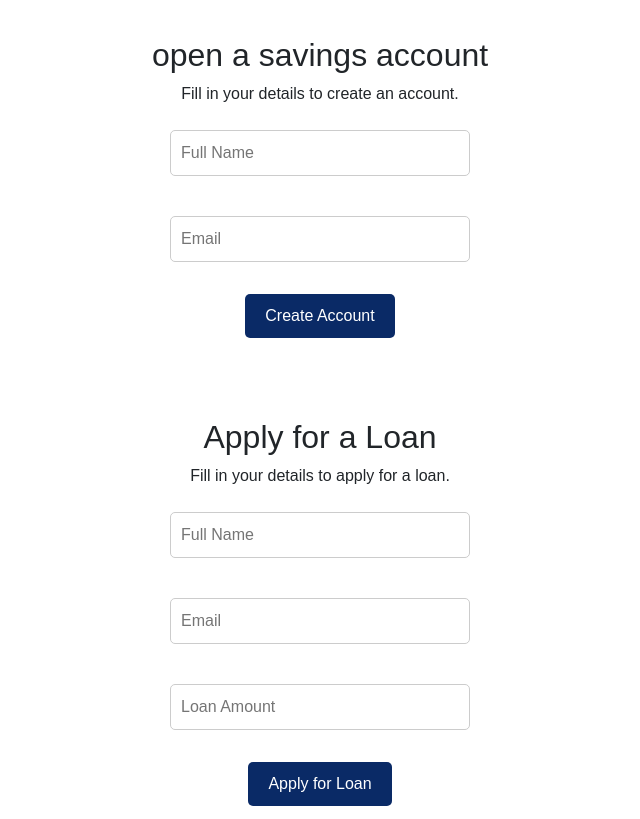
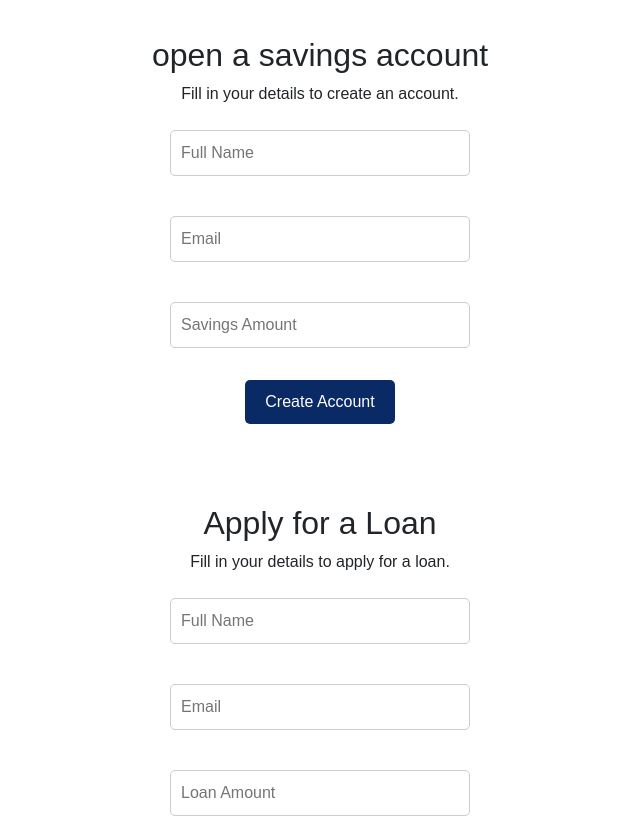
Before and after one commit to bida25-374/smart-fintech-bank, a plain HTML site: page services.html in a window 1280 px wide. Shown: the part 940-1759 px from the top of the page, without its empty margins (320-960 px from the left). Drawn offline with nearby package versions, Linux system fonts and the light colour scheme.

Commit message:
Add files via upload

```diff
--- a/services.html
+++ b/services.html
@@ -71,9 +71,10 @@
             <p>Fill in your details to create an account.</p>
 
             <div class="form-box">
-            <form>
+            <form onsubmit="submitSavings(); return false;">
                 <input type="text" name="name" placeholder="Full Name"><br><br>
                 <input type="email" name="email" placeholder="Email"><br><br>
+                <input type="number" name="savings-amount" placeholder="Savings Amount"><br><br>
                 <button>Create Account</button>
             </form>
             </div>
@@ -85,7 +86,7 @@
             <p>Fill in your details to apply for a loan.</p>
 
             <div class="form-box">
-            <form>
+            <form onsubmit="submitLoan(); return false;">
                 <input type="text" name="name" placeholder="Full Name"><br><br>
                 <input type="email" name="email" placeholder="Email"><br><br>
                 <input type="number" name="loan-amount" placeholder="Loan Amount"><br><br>
```
